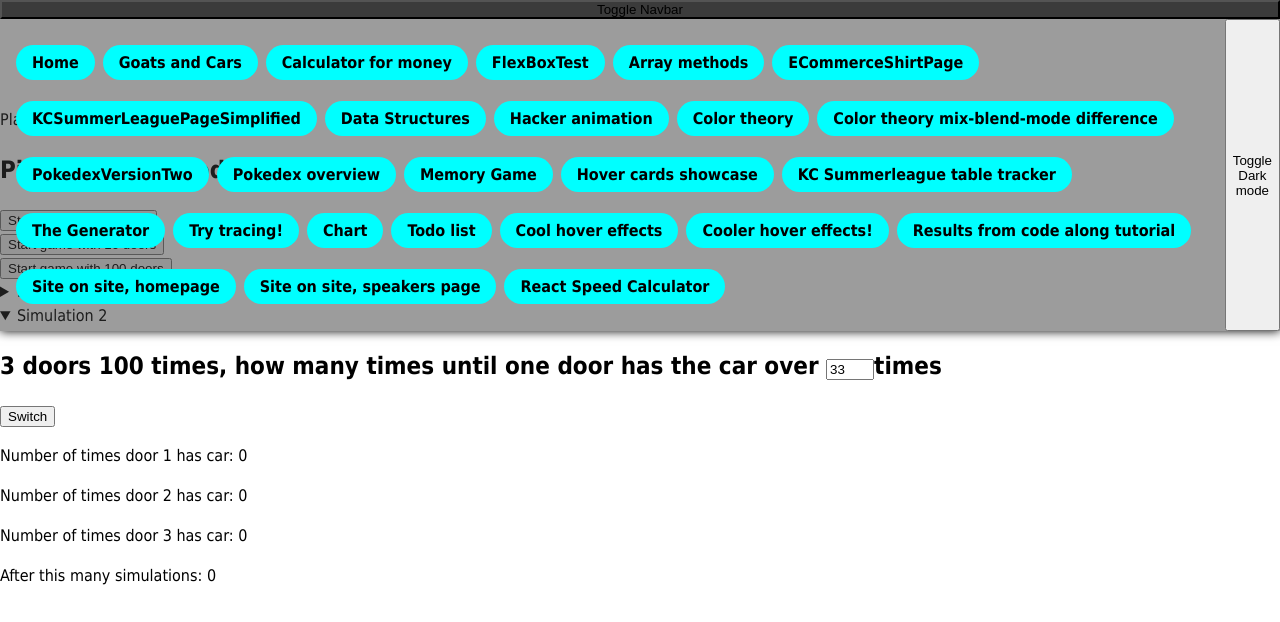
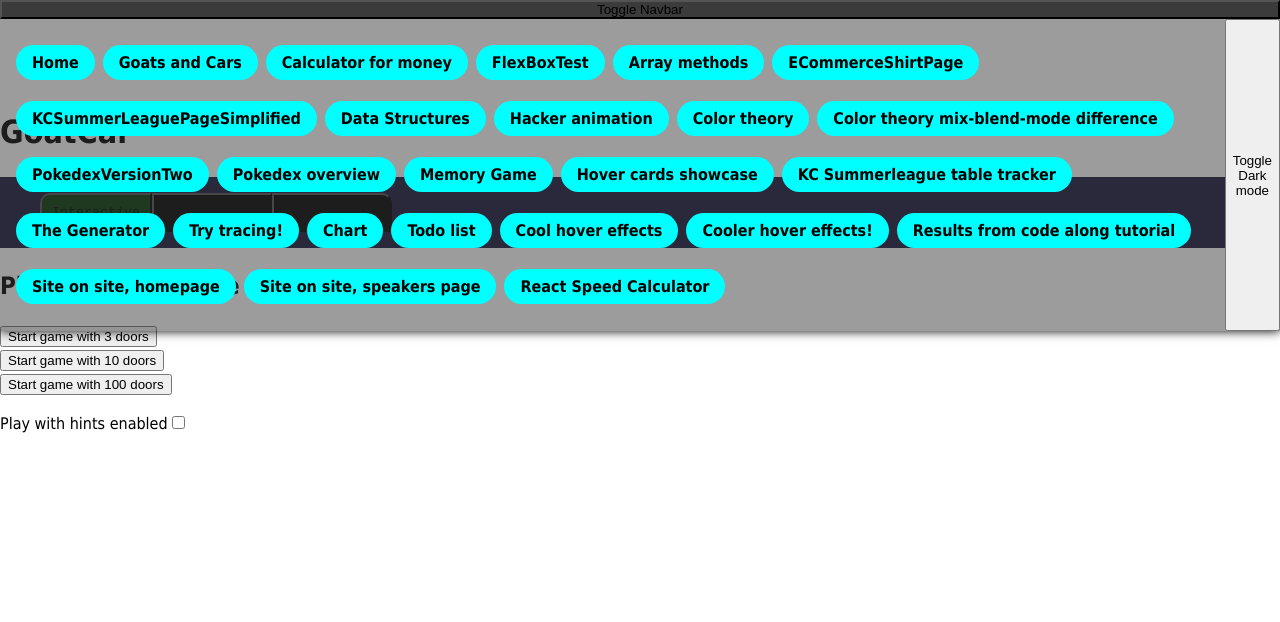
Before and after one commit to EmilNilssonDataDuctus/vite-app, a React (Vite) app: page /goat-car in a window 1280 px wide. Shown: the top 622 px of the page. Built offline with nearby package versions, Linux system fonts and the light colour scheme.

Commit message:
Separate feats in tabs

```diff
--- /dev/null
+++ b/src/Pages/GoatCar/GoatCar.styled.ts
@@ -0,0 +1,33 @@
+import { styled } from "styled-components";
+
+export const TabList = styled.ul`
+  padding-top: 16px;
+  padding-bottom: 16px;
+`;
+export const TabListItem = styled.li`
+  display: inline-flex;
+  /* margin: 10px; */
+  /* background-color: ${({ $active }) =>
+    $active ? `rgba(0,60,0,0.9)` : "black"}; */
+  &:first-child {
+    button {
+      border-radius: 10px 0 0 0;
+    }
+  }
+  &:last-child {
+    button {
+      border-radius: 0 10px 0 0;
+    }
+  }
+`;
+
+export const TabListButton = styled.button`
+  padding: 10px;
+  background-color: ${({ $active }) =>
+    $active ? `rgba(0,60,0,0.9)` : "black"};
+  font-family: monospace;
+  cursor: pointer;
+  position: relative;
+  /* left: ${({ $index }) => `-${8 * $index}px`}; */
+  /* bottom: ${({ $index }) => `-${20 * $index}px`}; */
+`;
--- a/src/Pages/GoatCar/GoatCar.tsx
+++ b/src/Pages/GoatCar/GoatCar.tsx
@@ -1,6 +1,7 @@
 import React, { useState } from "react";
 import { MainWrapper } from "../../Shared/Page.styled";
 import { getRandomIntInclusive } from "../MemoryGame/MemoryGame";
+import { TabList, TabListButton, TabListItem } from "./GoatCar.styled";
 
 type DoorInGame = {
   content: "Goat" | "Car";
@@ -74,6 +75,7 @@ export const GoatCar = () => {
   const [secondChoice, setSecondChoice] = useState(null);
 
   const handleClickSimulation = () => {
+    console.log("Start sim 1");
     let carInDoor1 = 0;
     let carInDoor2 = 0;
     let carInDoor3 = 0;
@@ -91,6 +93,8 @@ export const GoatCar = () => {
   };
 
   const handleClickSimulation2 = () => {
+    console.log("Start sim 2");
+
     let carInDoor1 = 0;
     let carInDoor2 = 0;
     let carInDoor3 = 0;
@@ -147,6 +151,7 @@ export const GoatCar = () => {
   };
 
   const shouldBeDisabled = (currentIndex) => {
+    return true; // Fix bugs below
     const pickedDoor = parseInt(firstChoice, 10);
     const indexOfDoorWithCar = doors.findIndex((door) => door === "Car");
     const pickedCorrectDoorOnFirstTry = pickedDoor === indexOfDoorWithCar;
@@ -175,20 +180,57 @@ export const GoatCar = () => {
 
     return disableTheButton;
   };
+  const [activeTab, setActiveTab] = useState<any>(0);
+  const changeTab = (e) => {
+    const newTab = e.target.dataset.index;
+    console.log("newTab");
+    console.log(newTab);
+    console.log("activeTab");
+    console.log(activeTab);
 
+    setActiveTab(() => parseInt(newTab, 10));
+  };
   return (
     <MainWrapper>
-      {/* <h1>GoatCar</h1> */}
-      <p>
-        <label>
-          Play with hints enabled
-          <input
-            type="checkbox"
-            checked={playingWithHint}
-            onChange={() => setPlayingWithHint(!playingWithHint)}
-          />
-        </label>
-      </p>
+      <h1>GoatCar</h1>
+      <div style={{ backgroundColor: "rgba(0,0,40,0.9)" }}>
+        <nav>
+          <TabList>
+            <TabListItem $active={activeTab === 0}>
+              <TabListButton
+                data-index={0}
+                $active={activeTab === 0}
+                $index={0}
+                onClick={(e) => changeTab(e)}
+              >
+                Interactive
+              </TabListButton>
+            </TabListItem>
+            <TabListItem $active={activeTab === 1}>
+              <TabListButton
+                data-index={1}
+                $active={activeTab === 1}
+                $index={1}
+                onClick={(e) => changeTab(e)}
+              >
+                Simulation 1
+              </TabListButton>
+            </TabListItem>
+            <TabListItem $active={activeTab === 2}>
+              <TabListButton
+                data-index={2}
+                $active={activeTab === 2}
+                $index={2}
+                onClick={(e) => changeTab(e)}
+              >
+                Simulation 2
+              </TabListButton>
+            </TabListItem>
+          </TabList>
+        </nav>
+      </div>
+
+      {activeTab === 0 ? (
         <section>
           <h2>Pick difficulty mode</h2>
           <div>
@@ -206,6 +248,16 @@ export const GoatCar = () => {
               Start game with 100 doors
             </button>
           </div>
+          <p>
+            <label>
+              Play with hints enabled
+              <input
+                type="checkbox"
+                checked={playingWithHint}
+                onChange={() => setPlayingWithHint(!playingWithHint)}
+              />
+            </label>
+          </p>
           {doors && doors.length > 0 && (
             <section>
               <h2>Pick door you think has the prize</h2>
@@ -240,24 +292,32 @@ export const GoatCar = () => {
             </section>
           )}
         </section>
+      ) : activeTab === 1 ? (
         <section>
-        <details>
-          <summary>Simulation 1</summary>
-          <h2>3 doors 100 times</h2>
-          <button onClick={handleClickSimulation}>Switch</button>
+          <h2>Simulation 1</h2>
+          <p>3 doors 100 times</p>
+          <button onClick={handleClickSimulation}>Re-run simulation</button>
           {simulationResults.length > 0 && (
             <>
-              <p>Number of times door 1 has car: {simulationResults[0]}</p>
-              <p>Number of times door 2 has car: {simulationResults[1]}</p>
-              <p>Number of times door 3 has car: {simulationResults[2]}</p>
+              <p>
+                Odds Door 1 contains car: {simulationResults[0]}%{" "}
+                <sup>{simulationResults[0]}</sup>/<sub>100</sub>
+              </p>
+              <p>
+                Odds Door 2 contains car: {simulationResults[1]}%{" "}
+                <sup>{simulationResults[1]}</sup>/<sub>100</sub>
+              </p>
+              <p>
+                Odds Door 3 contains car: {simulationResults[2]}%{" "}
+                <sup>{simulationResults[2]}</sup>/<sub>100</sub>
+              </p>
             </>
           )}
-        </details>
         </section>
+      ) : (
         <section>
-        <details open>
-          <summary>Simulation 2</summary>
-          <h2>
+          <h2>Simulation 2</h2>
+          <p>
             3 doors 100 times, how many times until one door has the car over{" "}
             <input
               style={{ width: "40px" }}
@@ -268,18 +328,34 @@ export const GoatCar = () => {
               }
             />
             times
-          </h2>
-          <button onClick={handleClickSimulation2}>Switch</button>
+          </p>
+          <button onClick={handleClickSimulation2}>Re-run simulation</button>
           {simulationResults2.length > 0 && (
             <>
-              <p>Number of times door 1 has car: {simulationResults2[0]}</p>
-              <p>Number of times door 2 has car: {simulationResults2[1]}</p>
-              <p>Number of times door 3 has car: {simulationResults2[2]}</p>
               <p>After this many simulations: {simulationResults2[3]}</p>
+              <p>After randomly choosing 1 of 3 doors to place the car behind</p>
+              <details>
+                <summary>The final simulation (where the given wanted threshhold was reached)</summary>
+              <p>
+                Odds Door 1 contains car: {simulationResults2[0]}%{" "}
+                <sup>{simulationResults2[0]}</sup>/
+                <sub>100</sub>
+              </p>
+              <p>
+                Odds Door 2 contains car: {simulationResults2[1]}%{" "}
+                <sup>{simulationResults2[1]}</sup>/
+                <sub>100</sub>
+              </p>
+              <p>
+                Odds Door 3 contains car: {simulationResults2[2]}%{" "}
+                <sup>{simulationResults2[2]}</sup>/
+                <sub>100</sub>
+              </p>
+              </details>
             </>
           )}
-        </details>
         </section>
+      )}
     </MainWrapper>
   );
 };
```
Lines whose indentation alone changed are shown as unchanged.
